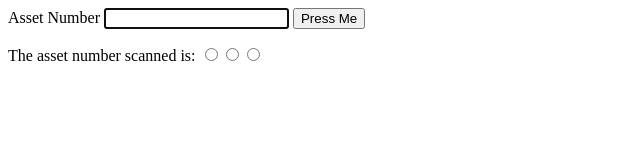
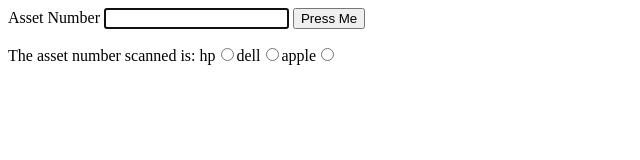
Before and after one commit to ktkawaguchi/Inventory, a plain HTML site: page index.html in a window 1280 px wide. Shown: the whole page, without its empty margins (0-640 px from the left). Drawn offline with nearby package versions, Linux system fonts and the light colour scheme.

Commit message:
Added form controls and ids to radio buttons

```diff
--- a/index.html
+++ b/index.html
@@ -22,9 +22,11 @@
 
 <body>
 
-    Asset Number <input type="text" name="assetnumber" id="assetnumber" autofocus>
-    <button id="capture">Press Me</button>
-    <div><p id='new'>The asset number scanned is: </p></div>
+    <form action="/" method="post">
+        Asset Number <input type="text" name="assetnumber" id="assetnumber" autofocus>
+        <button id="capture">Press Me</button>
+        <div><p id='new'>The asset number scanned is: </p></div>
+    </form>
 
 
     <script src="scannerlogic.js"></script>
--- a/scannerlogic.js
+++ b/scannerlogic.js
@@ -4,6 +4,9 @@ function hello (hello) {
 }
 
 for (var i=0; i < testdata.length; i++) {
+    var labelbtn = $('<span>' + testdata[i] + '</span>');
+    labelbtn.appendTo('#new');
     var radiobtn = $('<input type=radio name=' + testdata[i] + '></>');
+    radiobtn.attr('id',testdata[i]);
     radiobtn.appendTo('#new');
 }
```
